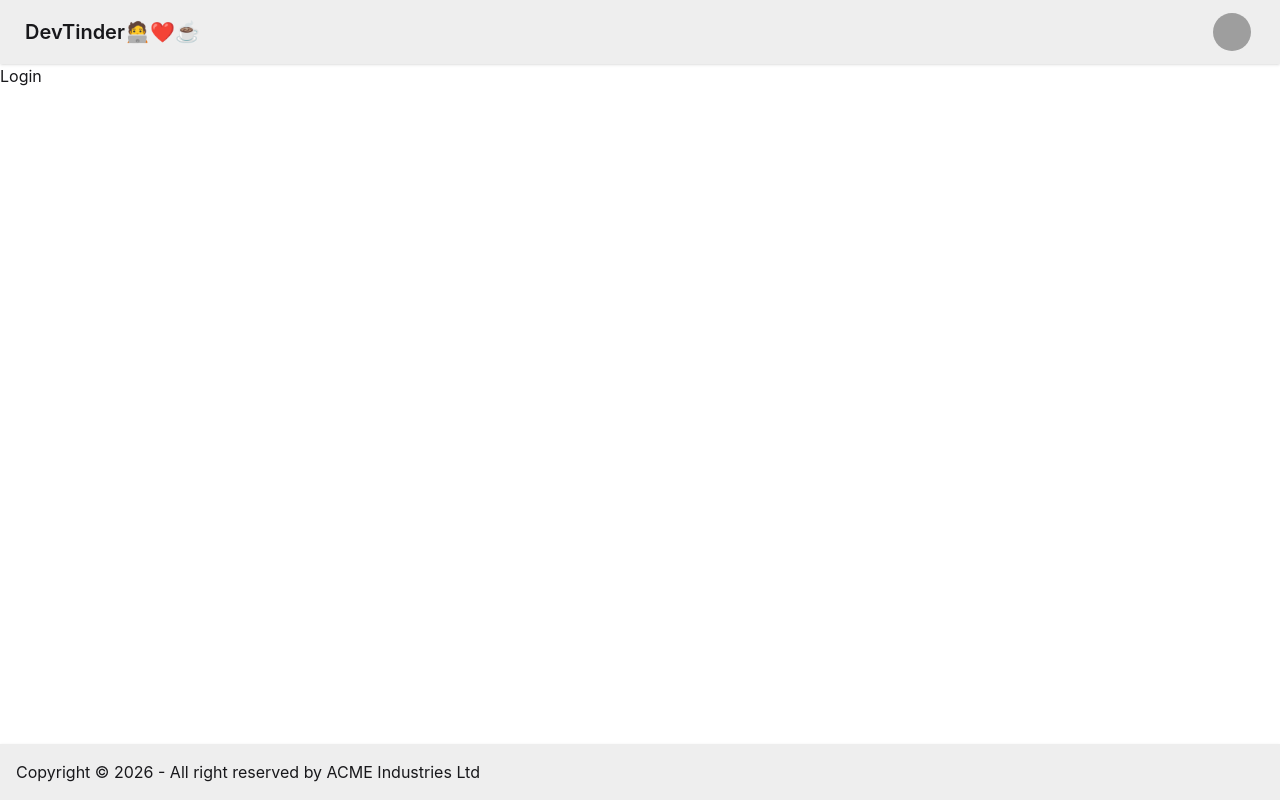
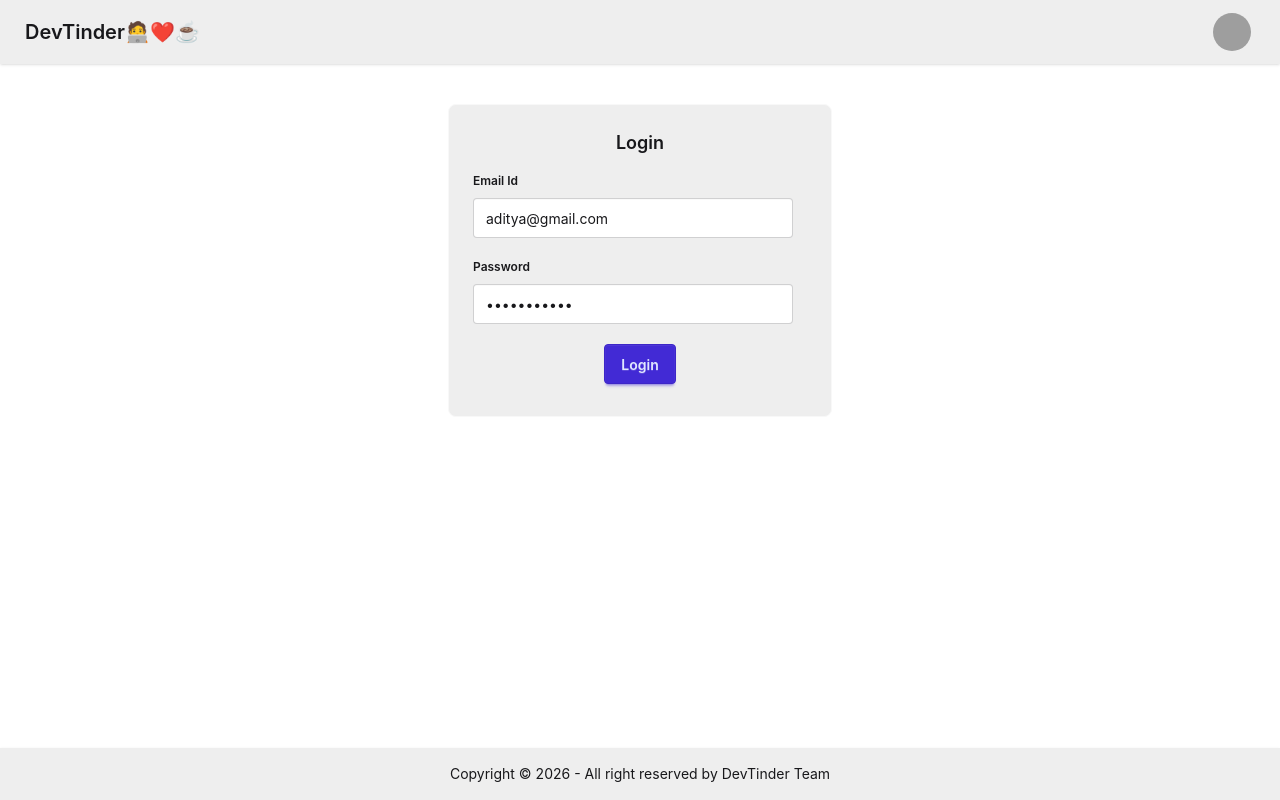
Before and after one commit to shivam1081/Dev-Tinder-Frontend, a React (Vite) app: page /login in a window 1280 px wide. Built offline with nearby package versions, Linux system fonts and the light colour scheme; grey boxes are pictures that could not be loaded.

Commit message:
Add login functionality with axios and configured the axios to store the save the cookies from APIs.

```diff
--- a/package.json
+++ b/package.json
@@ -11,6 +11,7 @@
   },
   "dependencies": {
     "@tailwindcss/vite": "^4.3.0",
+    "axios": "^1.16.1",
     "react": "^19.2.6",
     "react-dom": "^19.2.6",
     "react-router-dom": "^7.15.1",
--- a/src/components/Footer.jsx
+++ b/src/components/Footer.jsx
@@ -1,10 +1,10 @@
 const Footer = () => {
   return (
-    <footer class="$$footer $$sm:footer-horizontal $$footer-center bg-base-300 text-base-content p-4 fixed bottom-0 w-full shadow-sm">
+    <footer className="footer sm:footer-horizontal footer-center bg-base-300 text-base-content p-4 fixed bottom-0 w-full shadow-sm">
       <aside>
         <p>
-          Copyright © {new Date().getFullYear()} - All right reserved by ACME
-          Industries Ltd
+          Copyright © {new Date().getFullYear()} - All right reserved by
+          DevTinder Team
         </p>
       </aside>
     </footer>
--- a/src/pageComponents/Login.jsx
+++ b/src/pageComponents/Login.jsx
@@ -1,5 +1,72 @@
+import { useState } from "react";
+import axios from "axios";
 const Login = () => {
-  return <div>Login</div>;
+  const [emailId, setEmailId] = useState("aditya@gmail.com");
+  const [password, setPassword] = useState("Aditya@1801");
+
+  const handleLogin = async () => {
+    try {
+      const res = await axios.post(
+        "http://localhost:3000/login",
+        {
+          emailId,
+          password,
+        },
+        {
+          withCredentials: true,
+        },
+      );
+      return res;
+    } catch (err) {
+      console.log(err);
+    }
+  };
+
+  const handleKeyDown = (e) => {
+    if (e.key === "Enter") {
+      handleLogin();
+    }
+  };
+
+  return (
+    <div className="flex justify-center items-center my-10">
+      <div className="card card-border bg-base-300 w-96 shadow-xlßß">
+        <div className="card-body">
+          <h2 className="card-title justify-center">Login</h2>
+          <div>
+            <fieldset className="fieldset">
+              <legend className="fieldset-legend">Email Id</legend>
+              <input
+                type="text"
+                value={emailId}
+                onChange={(e) => setEmailId(e.target.value)}
+                className="input"
+              />
+            </fieldset>
+          </div>
+
+          <div>
+            <fieldset className="fieldset">
+              <legend className="fieldset-legend">Password</legend>
+              <input
+                type="password"
+                value={password}
+                onChange={(e) => setPassword(e.target.value)}
+                onKeyDown={handleKeyDown}
+                className="input"
+              />
+            </fieldset>
+          </div>
+
+          <div className="card-actions justify-center">
+            <button onClick={handleLogin} className="btn btn-primary my-2">
+              Login
+            </button>
+          </div>
+        </div>
+      </div>
+    </div>
+  );
 };
 
 export default Login;
```
Also changed, not shown: 2 other files (tests, documents, lock files or other folders).
